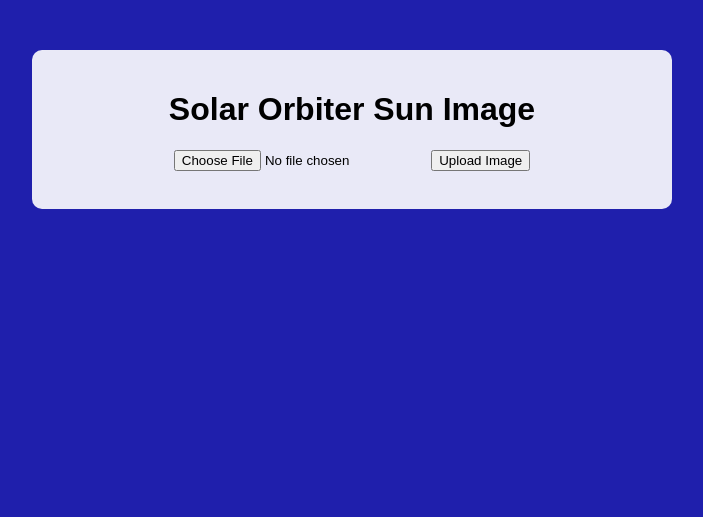
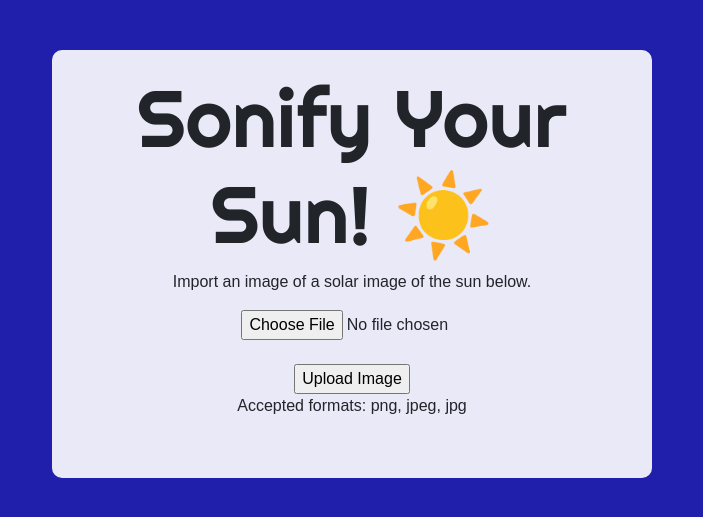
Before and after one commit to jasminappleby/NASA-Hackathon-2023, a Flask app: page / in a window 1280 px wide. Shown: the top 517 px of the page, without its empty margins (288-991 px from the left). Run offline with Flask 3, Linux system fonts and the light colour scheme.

Commit message:
finished look

```diff
--- a/templates/index.html
+++ b/templates/index.html
@@ -2,14 +2,22 @@
 <html lang="en">
 <head>
     <meta charset="UTF-8">
-    <title>Solar Orbiter Sun Image</title>
-    <link rel="shortcut icon" href="favicon.ico" type="☀️"><link rel="shortcut icon" href="favicon.ico" type="☀️">    <style>
+    <title>Sonify Your Sun!</title>
+    <link rel="shortcut icon" href="favicon.ico" type="☀️"><link rel="shortcut icon" href="favicon.ico" type="☀️">
+    <link href="https://cdn.jsdelivr.net/npm/bootstrap@5.3.2/dist/css/bootstrap.min.css" rel="stylesheet" integrity="sha384-T3c6CoIi6uLrA9TneNEoa7RxnatzjcDSCmG1MXxSR1GAsXEV/Dwwykc2MPK8M2HN" crossorigin="anonymous">
+    <link rel="preconnect" href="https://fonts.googleapis.com">
+    <link rel="preconnect" href="https://fonts.gstatic.com" crossorigin>
+    <link href="https://fonts.googleapis.com/css2?family=Righteous&display=swap" rel="stylesheet">
+    <style>
         body {
             margin: 0;
             padding: 0;
             font-family: Arial, sans-serif;
             background-size: cover;
             background-color: rgb(31, 31, 172);
+        }
+        h1 {
+            font-family: 'Righteous', cursive;
         }
         .container {
             display: flex;
@@ -55,12 +63,18 @@
 </head>
 <body>
     <div class="container">
-        <h1>Solar Orbiter Sun Image</h1>
-
-        <form method="POST" enctype="multipart/form-data">
-            <input type="file" name="image" accept=".jpg, .jpeg, .png">
+        <h1 class="display-1">Sonify Your Sun! ☀️ </h1>
+        <p>Import an image of a solar image  of the sun below.</p>
+        <form method="POST" enctype="multipart/form-data" class="text-center">
+            <div class="row justify-content-center">
+                <div class="col-md-9 text-center">
+                    <input type="file" name="image" accept=".jpg, .jpeg, .png">
+                </div>
+            </div>
+            <br>
             <input type="submit" value="Upload Image">
         </form>
+        <p>Accepted formats: png, jpeg, jpg</p>
 
         <br>
 
@@ -68,16 +82,16 @@
         <div class="histogram-container">
             <div class="histogram" style="height: {{ value }}px;">
                 <h2>Pixel Value Histogram:</h2>
-                <img src="{{ url_for('static', filename='histogram.png') }}" alt="Histogram of Pixel Values">
+                <img src="{{ url_for('static', filename='histogram.png') }}" alt="Histogram of Pixel Values" class="img-fluid">
             </div>
         </div>
 
-        <p>Download the below output from the button below:</p>
+        <p>Download a CSV file of the output here:</p>
 
         <a href="{{ url_for('download') }}" download="pixel_values.csv">
-            <button>Download CSV</button>
+            <input type="button" value="Download">
         </a>
-
+        <br>
         <div class="pixel-values-container">
             <h2>Pixel Values:</h2>
             <table>
```
Also changed, not shown: static/histogram.png.
